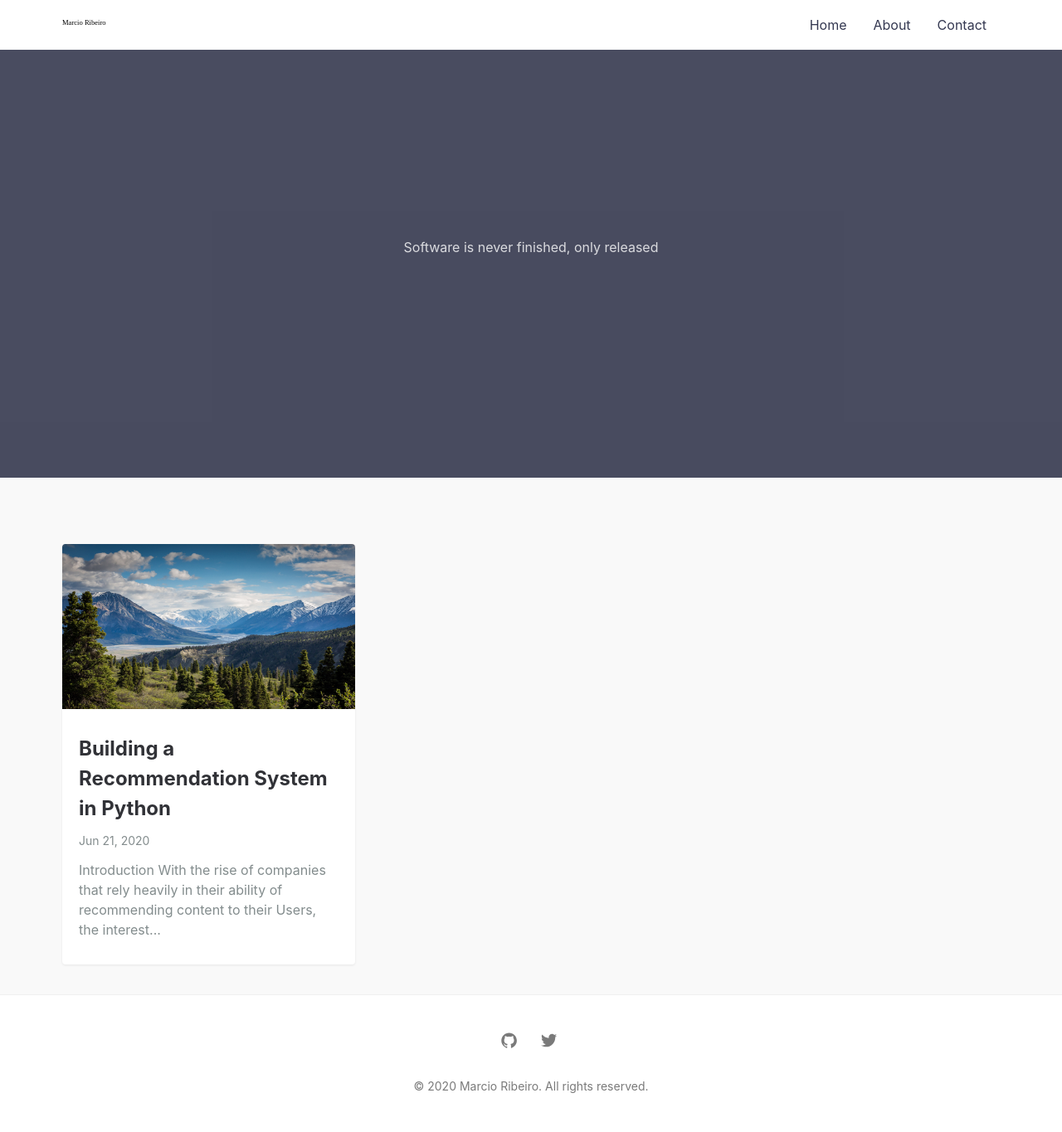
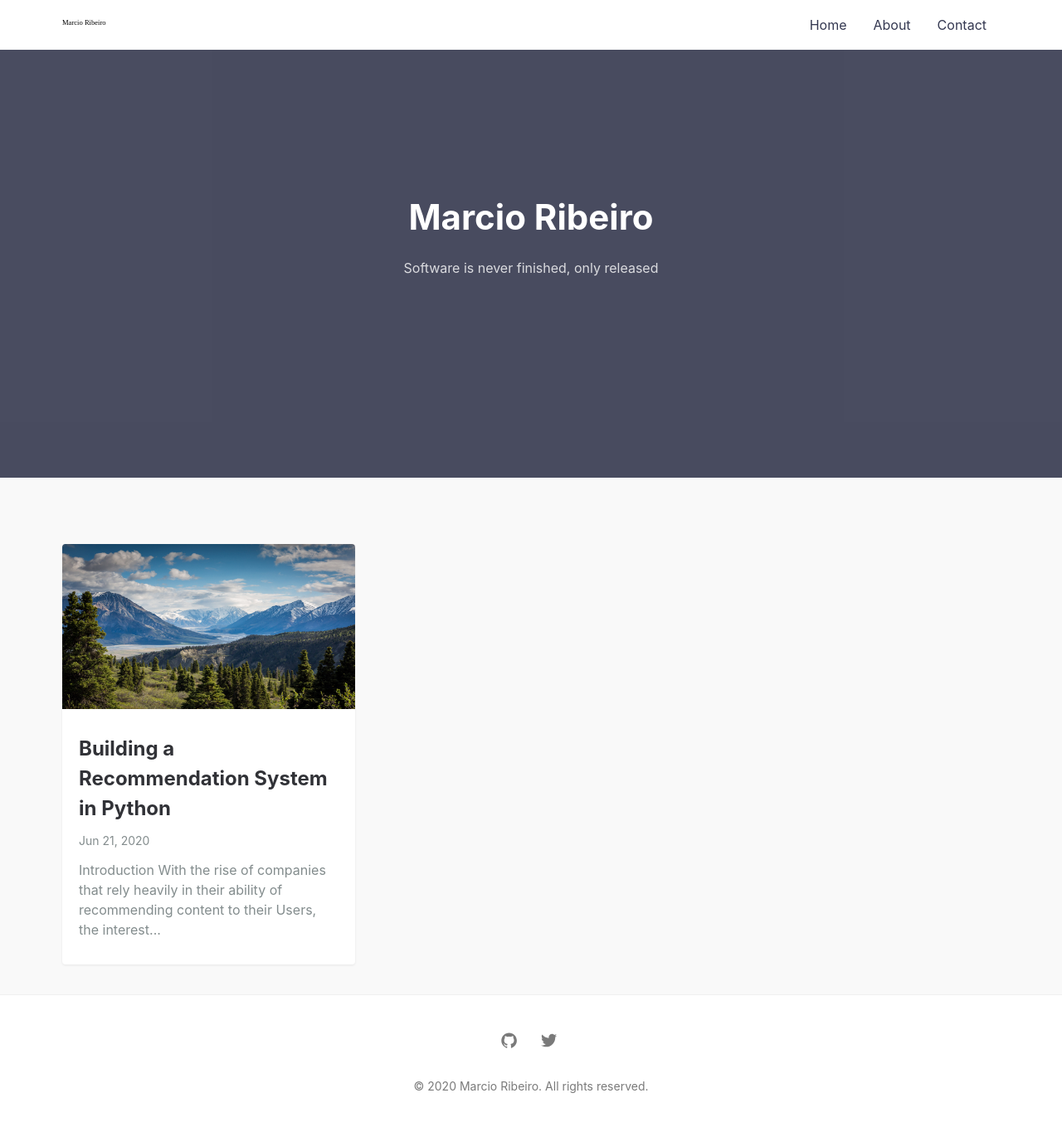
Before and after one commit to marciovai/marciovai.github.io, a Jekyll site: the page built from index.md, in a window 1280 px wide. Shown: the whole page at 83% size. Built offline with Jekyll 4.4.1, drawn with Linux system fonts in a browser that asks for light colours.

Commit message:
Add title to default layout

```diff
--- a/_layouts/default.html
+++ b/_layouts/default.html
@@ -21,7 +21,7 @@ layout: compress
 
     <div class="hero lazyload" data-bg="{{ site.url }}{{ site.baseurl }}/assets/img/{{ site.hero_img }}">
       <div class="hero__wrap">
-        <h1 class="hero__title">{{ escape }}</h1>
+        <h1 class="hero__title">{{ site.title }}</h1>
         <p class="hero__meta">{{ site.tagline }}</p>
       </div>
     </div>
```
